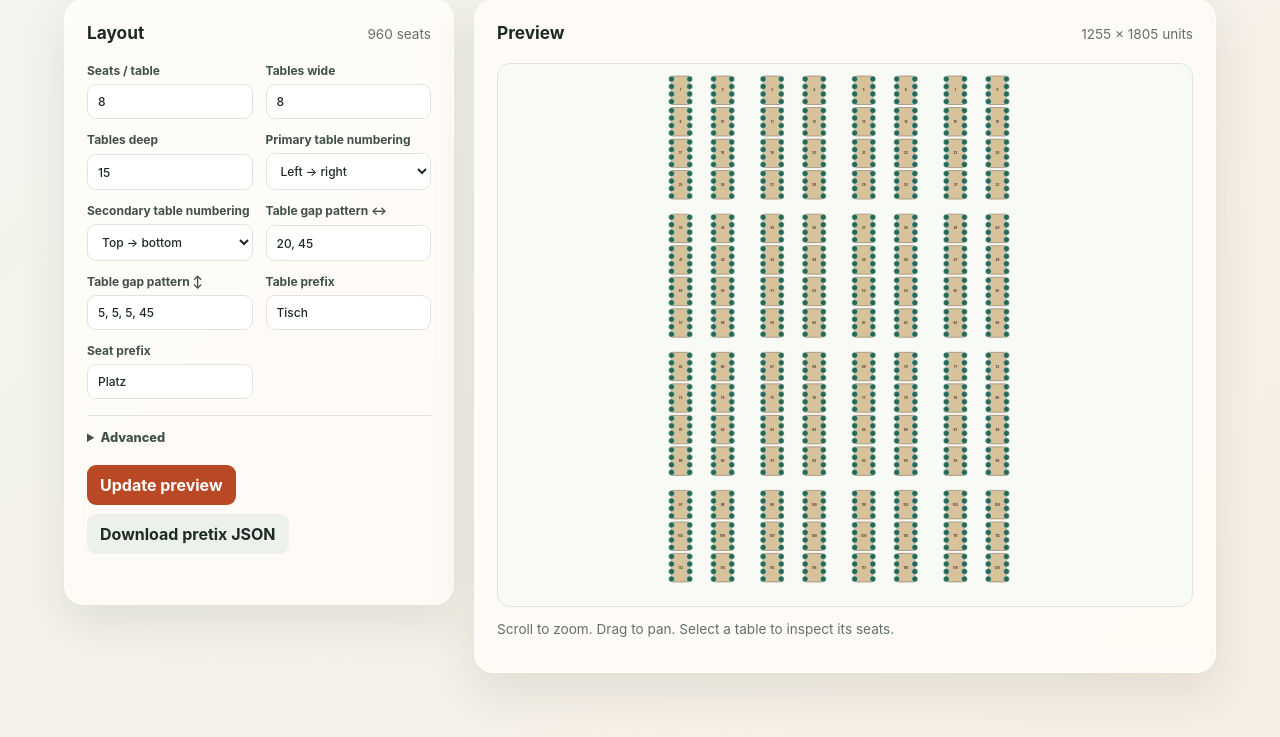
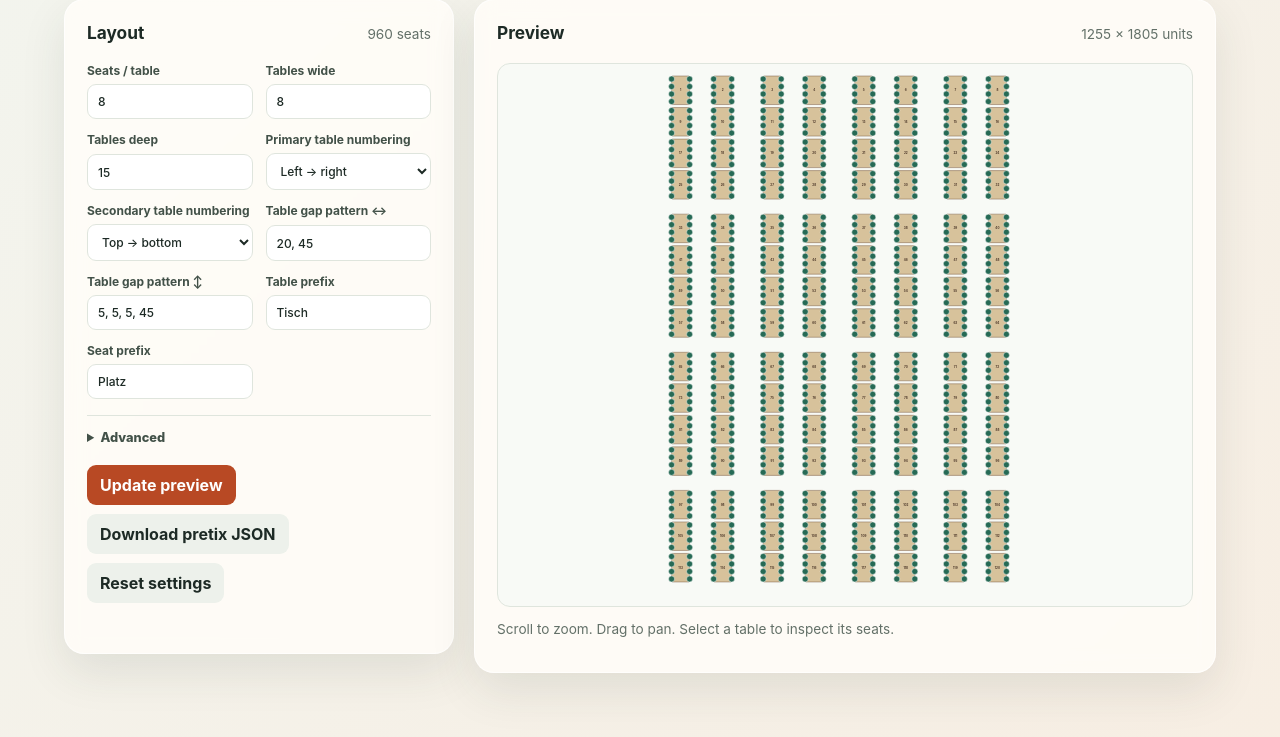
Before and after one commit to michaelkrebs94/pretix-seating-beer-benches, a FastAPI app: page / in a window 1280 px wide. Shown: the part 329-1066 px from the top of the page. Run offline with FastAPI, Linux system fonts and the light colour scheme.

Commit message:
Persist settings and add reset controls

```diff
--- a/app/static/app.css
+++ b/app/static/app.css
@@ -18,6 +18,9 @@ input:focus,select:focus { border-color:var(--accent); outline:3px solid #b84924
 .advanced { margin-top:16px; border-top:1px solid var(--line); padding-top:14px; }
 .advanced summary { cursor:pointer; color:#425148; font-size:.8rem; font-weight:800; }
 .advanced-grid { margin-top:14px; }
+.field-control { display:flex; align-items:center; gap:6px; }
+.field-reset { display:none; flex:0 0 auto; width:30px; height:30px; border-radius:50%; padding:0; background:#edf1eb; color:var(--ink); font-size:1rem; line-height:1; }
+.field-reset.visible { display:block; }
 .actions { display:flex; flex-wrap:wrap; gap:9px; margin-top:20px; }
 button { border:0; border-radius:9px; background:var(--accent); color:white; cursor:pointer; font:inherit; font-weight:750; padding:10px 13px; }
 button.secondary { background:#edf1eb; color:var(--ink); }
--- a/app/static/app.js
+++ b/app/static/app.js
@@ -6,6 +6,7 @@ const planSize = document.querySelector('#plan-size');
 let plan;
 let updateTimer;
 let generation = 0;
+const storageKey = 'beer-benches-seating-settings-v1';
 
 function payload() {
   const data = Object.fromEntries(new FormData(form));
@@ -27,6 +28,25 @@ function updateNumberingOptions() {
     option.disabled = primaryIsHorizontal === secondaryIsHorizontal;
   }
   if (secondary.selectedOptions[0].disabled) secondary.value = primaryIsHorizontal ? 'top-to-bottom' : 'left-to-right';
+}
+
+function saveSettings() {
+  try { localStorage.setItem(storageKey, JSON.stringify(Object.fromEntries(new FormData(form)))); } catch (_) { /* Storage can be unavailable in private contexts. */ }
+}
+
+function restoreSettings() {
+  try {
+    const settings = JSON.parse(localStorage.getItem(storageKey));
+    if (!settings || typeof settings !== 'object') return;
+    for (const [name, value] of Object.entries(settings)) if (form.elements[name] && typeof value === 'string') form.elements[name].value = value;
+  } catch (_) { /* Ignore invalid or unavailable saved settings. */ }
+}
+
+function updateAdvancedResets() {
+  for (const button of form.querySelectorAll('.field-reset')) {
+    const field = form.elements[button.dataset.reset];
+    button.classList.toggle('visible', field.value !== field.defaultValue);
+  }
 }
 
 function render(data) {
@@ -80,10 +100,28 @@ function scheduleGenerate() {
 form.addEventListener('submit', async event => { event.preventDefault(); clearTimeout(updateTimer); try { await generate(); } catch (err) { error.textContent = err.message; } });
 for (const eventName of ['input', 'change']) form.addEventListener(eventName, event => {
   if (event.target.name === 'primary_numbering') updateNumberingOptions();
+  saveSettings();
+  updateAdvancedResets();
+  scheduleGenerate();
+});
+for (const button of form.querySelectorAll('.field-reset')) button.addEventListener('click', () => {
+  const field = form.elements[button.dataset.reset];
+  field.value = field.defaultValue;
+  saveSettings();
+  updateAdvancedResets();
+  scheduleGenerate();
+});
+document.querySelector('#reset').addEventListener('click', () => {
+  form.reset();
+  try { localStorage.removeItem(storageKey); } catch (_) { /* Storage can be unavailable in private contexts. */ }
+  updateNumberingOptions();
+  updateAdvancedResets();
   scheduleGenerate();
 });
 document.querySelector('#download').addEventListener('click', async () => {
   try { if (!plan) await generate(); const link = document.createElement('a'); link.href = URL.createObjectURL(new Blob([JSON.stringify(plan, null, 2)], { type:'application/json' })); link.download = 'beer-benches-seating.json'; link.click(); URL.revokeObjectURL(link.href); } catch (err) { error.textContent = err.message; }
 });
+restoreSettings();
 updateNumberingOptions();
+updateAdvancedResets();
 generate().catch(err => { error.textContent = err.message; });
--- a/app/templates/index.html
+++ b/app/templates/index.html
@@ -45,15 +45,16 @@
         <details class="advanced">
           <summary>Advanced</summary>
           <div class="grid advanced-grid">
-            <label>Seat spacing, across<input name="gap_seats_x" type="number" min="0" value="60"></label>
-            <label>Seat spacing, along<input name="gap_seats_y" type="number" min="0" value="25"></label>
-            <label>Seat radius<input name="seat_radius" type="number" min="0" value="10"></label>
-            <label>Plan margin<input name="margin" type="number" min="0" value="40"></label>
+            <label>Seat spacing, across<span class="field-control"><input name="gap_seats_x" type="number" min="0" value="60"><button class="field-reset" type="button" data-reset="gap_seats_x" aria-label="Reset seat spacing across" title="Reset to default">↺</button></span></label>
+            <label>Seat spacing, along<span class="field-control"><input name="gap_seats_y" type="number" min="0" value="25"><button class="field-reset" type="button" data-reset="gap_seats_y" aria-label="Reset seat spacing along" title="Reset to default">↺</button></span></label>
+            <label>Seat radius<span class="field-control"><input name="seat_radius" type="number" min="0" value="10"><button class="field-reset" type="button" data-reset="seat_radius" aria-label="Reset seat radius" title="Reset to default">↺</button></span></label>
+            <label>Plan margin<span class="field-control"><input name="margin" type="number" min="0" value="40"><button class="field-reset" type="button" data-reset="margin" aria-label="Reset plan margin" title="Reset to default">↺</button></span></label>
           </div>
         </details>
         <div class="actions">
           <button type="submit">Update preview</button>
           <button id="download" type="button" class="secondary">Download pretix JSON</button>
+          <button id="reset" type="button" class="secondary">Reset settings</button>
         </div>
         <p id="error" role="alert"></p>
       </form>
```
